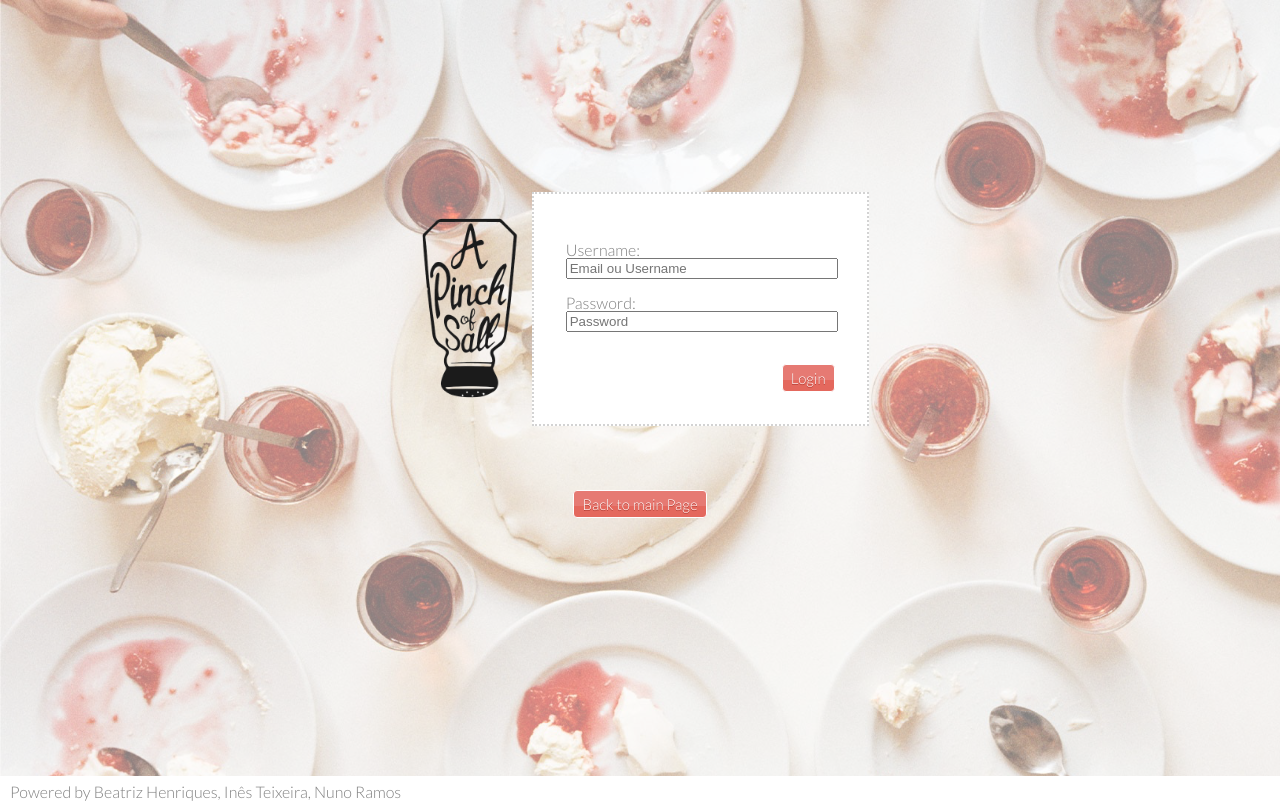
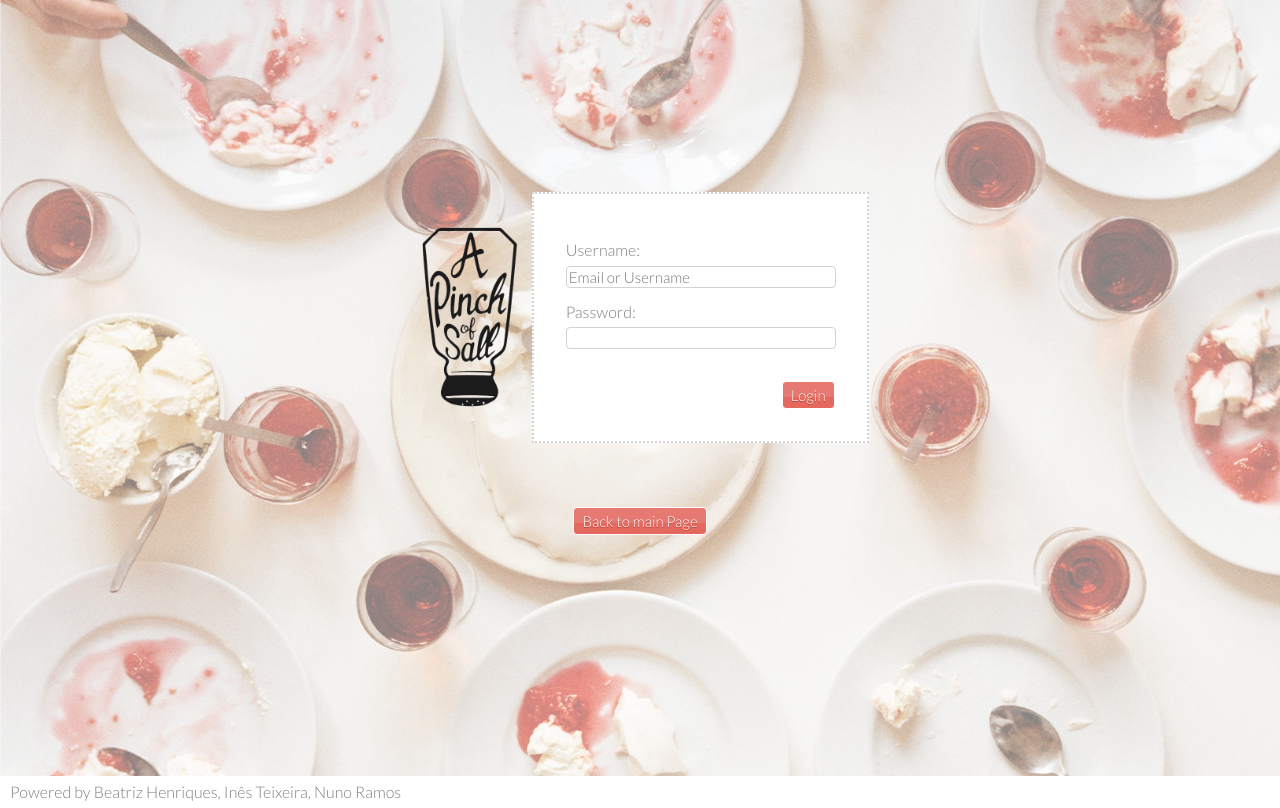
Before and after one commit to NunoRamos/FEUP-LTW, a PHP site: page /pages/login.php in a window 1280 px wide. Run offline with PHP 8.4, Linux system fonts and the light colour scheme.

Commit message:
CSS - sign in
styling a box

```diff
--- a/Project/css/loginPage.css
+++ b/Project/css/loginPage.css
@@ -30,10 +30,12 @@ div#userNameSI {
 }
 
 #usernameI {
+  margin-top: 0.5em;
   width: 98.5%;
 }
 
 #passwordI {
+  margin-top: 0.5em;
   width: 98.5%;
 }
 
--- a/Project/pages/login.php
+++ b/Project/pages/login.php
@@ -18,6 +18,8 @@ if(isset($_SESSION['username']) && isset($_SESSION['password'])) {
     <link href="https://fonts.googleapis.com/css?family=Lato:100,100i,300,300i" rel="stylesheet">
     <!-- button -->
     <link rel="stylesheet" href="../css/button.css" type="text/css">
+    <!-- box -->
+    <link rel="stylesheet" href="../css/box.css" type="text/css">
 </head>
 <body>
 <div class="pageContent">
@@ -38,14 +40,14 @@ if(isset($_SESSION['username']) && isset($_SESSION['password'])) {
           <br>
           Username:
           <br>
-          <input id="usernameI" type="text" name="username" placeholder="Email ou Username">
+          <input id="usernameI" class="box" type="text" name="username" placeholder="Email or Username">
           <br>
         </label>
         <label>
           <br>
           Password:
           <br>
-          <input id="passwordI" type="password" name="password" placeholder="Password">
+          <input id="passwordI" class="box" type="password" name="password">
           <br>
         </label>
         <br>
```
